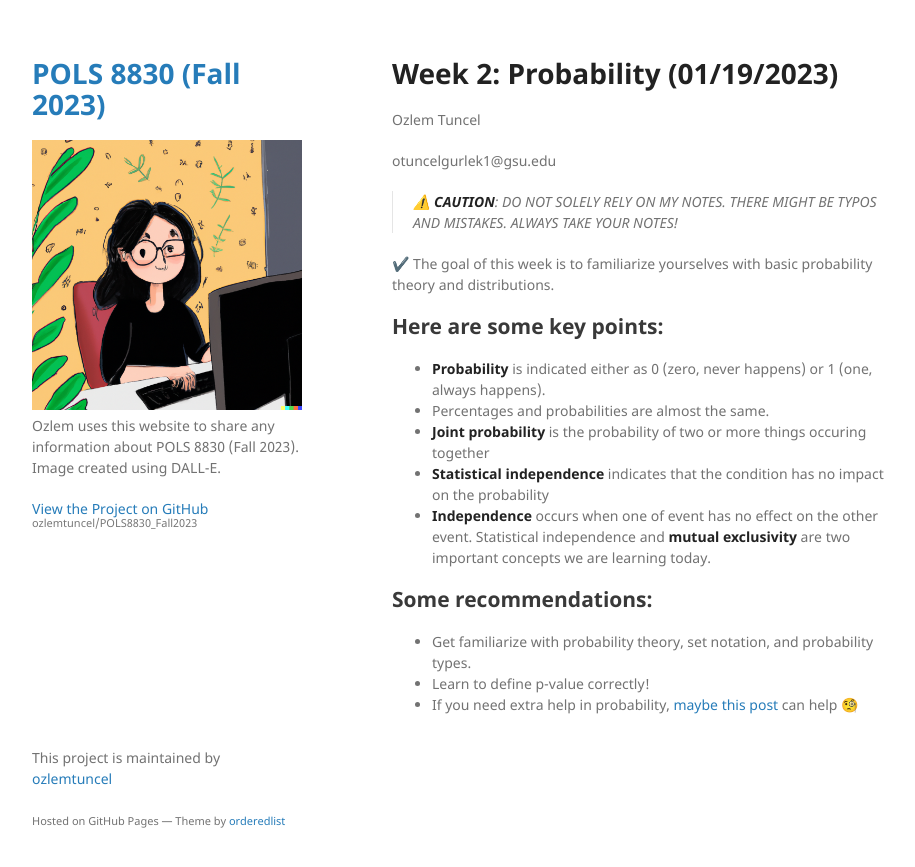
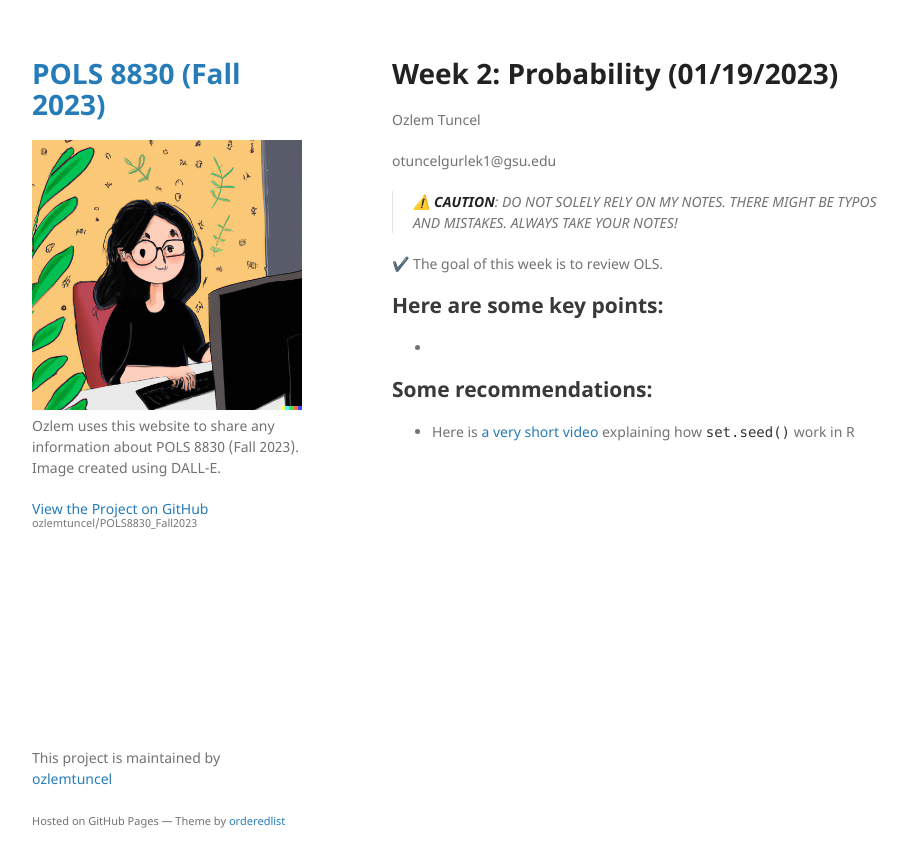
Before and after one commit to ozlemtuncel/POLS8830_Fall2023, a Jekyll site: the page built from docs/week2.md, in a window 1280 px wide. Shown: the top 867 px of the page, without its empty margins (178-1093 px from the left). Built offline with Jekyll 4.4.1, drawn with Linux system fonts in a browser that asks for light colours; our own code applies the rules of GitHub Pages for plain Markdown files.

Commit message:
Update week2.md

```diff
--- a/docs/week2.md
+++ b/docs/week2.md
@@ -5,16 +5,10 @@ otuncelgurlek1@gsu.edu
 
 > ⚠️ **CAUTION**: DO NOT SOLELY RELY ON MY NOTES. THERE MIGHT BE TYPOS AND MISTAKES. ALWAYS TAKE YOUR NOTES!
 
-✔️ The goal of this week is to familiarize yourselves with basic probability theory and distributions.
+✔️ The goal of this week is to review OLS.
 
 ## Here are some key points:
-- **Probability** is indicated either as 0 (zero, never happens) or 1 (one, always happens).
-- Percentages and probabilities are almost the same.
-- **Joint probability** is the probability of two or more things occuring together
-- **Statistical independence** indicates that the condition has no impact on the probability
-- **Independence** occurs when one of event has no effect on the other event. Statistical independence and **mutual exclusivity** are two important concepts we are learning today.
+-
 
 ## Some recommendations:
--  Get familiarize with probability theory, set notation, and probability types.
--  Learn to define p-value correctly!
--  If you need extra help in probability, [maybe this post](https://towardsdatascience.com/statistics-bootcamp-3-probably-probability-588a2640fc13) can help 🧐
+- Here is [a very short video](https://www.youtube.com/watch?v=zAYzAZwufKI&ab_channel=mathetal) explaining how `set.seed()` work in R
```
